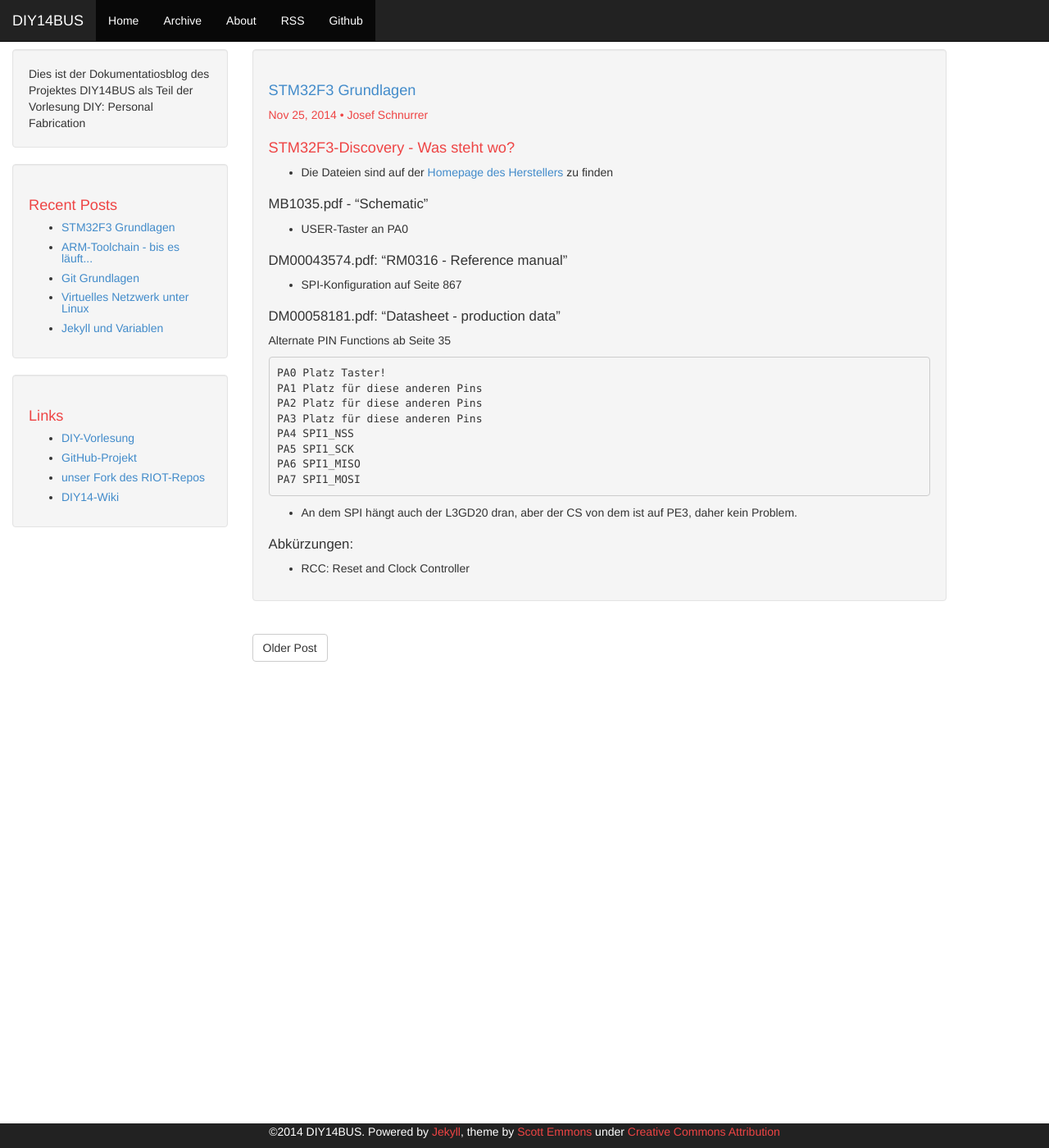
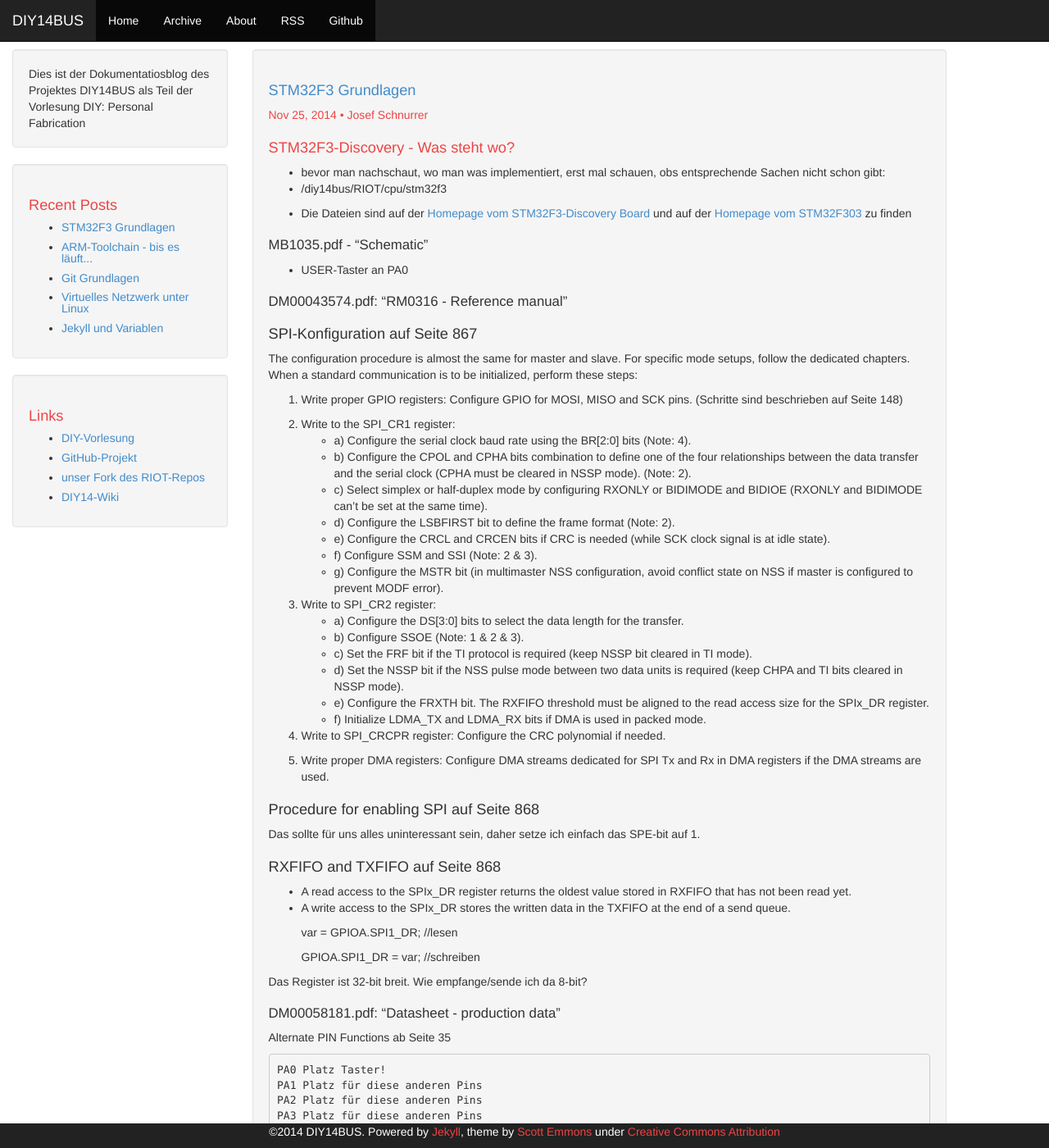
Before and after one commit to michz/diy14bus, a Jekyll site: the page built from _posts/2014-11-24-STM32-Grundlagen.markdown, in a window 1280 px wide and 1400 px high. Shown: the whole window at 82% size. Built offline with Jekyll 4.4.1, drawn with Linux system fonts in a browser that asks for light colours; Markdown is read by kramdown in place of the engine named in the settings; some of the changed text lies outside the part shown.

Commit message:
stm grundlagen weitergemacht

```diff
--- a/_posts/2014-11-24-STM32-Grundlagen.markdown
+++ b/_posts/2014-11-24-STM32-Grundlagen.markdown
@@ -9,7 +9,13 @@ author: jschnurrer
 
 # STM32F3-Discovery - Was steht wo?
 
-* Die Dateien sind auf der [Homepage des Herstellers](http://www.st.com/web/catalog/tools/FM116/SC959/SS1532/PF254044) zu finden
+* bevor man nachschaut, wo man was implementiert, erst mal schauen, obs entsprechende Sachen nicht schon gibt:
+* /diy14bus/RIOT/cpu/stm32f3
+
+
+
+
+* Die Dateien sind auf der [Homepage vom STM32F3-Discovery Board](http://www.st.com/web/catalog/tools/FM116/SC959/SS1532/PF254044) und auf der [Homepage vom STM32F303](http://www.st.com/web/en/catalog/mmc/SC1169/SS1576/LN1531) zu finden
 
 
 ## MB1035.pdf - "Schematic"
@@ -19,7 +25,50 @@ author: jschnurrer
 
 ## DM00043574.pdf: "RM0316 - Reference manual"
 
-* SPI-Konfiguration auf Seite 867
+### SPI-Konfiguration auf Seite 867
+
+The configuration procedure is almost the same for master and slave. For specific mode
+setups, follow the dedicated chapters. When a standard communication is to be initialized,
+perform these steps:
+
+1. Write proper GPIO registers: Configure GPIO for MOSI, MISO and SCK pins. (Schritte sind beschrieben auf Seite 148)
+
+2. Write to the SPI_CR1 register:
+* a) Configure the serial clock baud rate using the BR[2:0] bits (Note: 4).
+* b) Configure the CPOL and CPHA bits combination to define one of the four relationships between the data transfer and the serial clock (CPHA must be cleared in NSSP mode). (Note: 2).
+* c) Select simplex or half-duplex mode by configuring RXONLY or BIDIMODE and BIDIOE (RXONLY and BIDIMODE can't be set at the same time).
+* d) Configure the LSBFIRST bit to define the frame format (Note: 2).
+* e) Configure the CRCL and CRCEN bits if CRC is needed (while SCK clock signal is at idle state).
+* f) Configure SSM and SSI (Note: 2 & 3).
+* g) Configure the MSTR bit (in multimaster NSS configuration, avoid conflict state on NSS if master is configured to prevent MODF error).
+
+3. Write to SPI_CR2 register:
+* a) Configure the DS[3:0] bits to select the data length for the transfer.
+* b) Configure SSOE (Note: 1 & 2 & 3).
+* c) Set the FRF bit if the TI protocol is required (keep NSSP bit cleared in TI mode).
+* d) Set the NSSP bit if the NSS pulse mode between two data units is required (keep CHPA and TI bits cleared in NSSP mode).
+* e) Configure the FRXTH bit. The RXFIFO threshold must be aligned to the read access size for the SPIx_DR register.
+* f) Initialize LDMA_TX and LDMA_RX bits if DMA is used in packed mode.
+
+4. Write to SPI_CRCPR register: Configure the CRC polynomial if needed.
+
+5. Write proper DMA registers: Configure DMA streams dedicated for SPI Tx and Rx in DMA registers if the DMA streams are used.
+
+### Procedure for enabling SPI auf Seite 868
+Das sollte für uns alles uninteressant sein, daher setze ich einfach das SPE-bit auf 1.
+
+### RXFIFO and TXFIFO auf Seite 868
+
+* A read access to the SPIx_DR register returns the oldest value stored in RXFIFO that has
+not been read yet.
+* A write access to the SPIx_DR stores the written data in the TXFIFO at
+the end of a send queue.
+
+    var = GPIOA.SPI1_DR; //lesen
+
+    GPIOA.SPI1_DR = var; //schreiben
+
+Das Register ist 32-bit breit. Wie empfange/sende ich da 8-bit?
 
 
 ## DM00058181.pdf: "Datasheet - production data"
@@ -37,6 +86,13 @@ Alternate PIN Functions ab Seite 35
 
 * An dem SPI hängt auch der L3GD20 dran, aber der CS von dem ist auf PE3, daher kein Problem.
 
+* Der SPI auf Port A ist für jeden beteiligten Pin Alternate Funtion Nummer 5 -> AF5 (Seite 41)
+
 
 ## Abkürzungen:
 * RCC: Reset and Clock Controller
+
+SPI status flags
+* TXE: Tx buffer empty flag
+* RXNE: Rx buffer not empty
+* BSY: Busy flag
```
